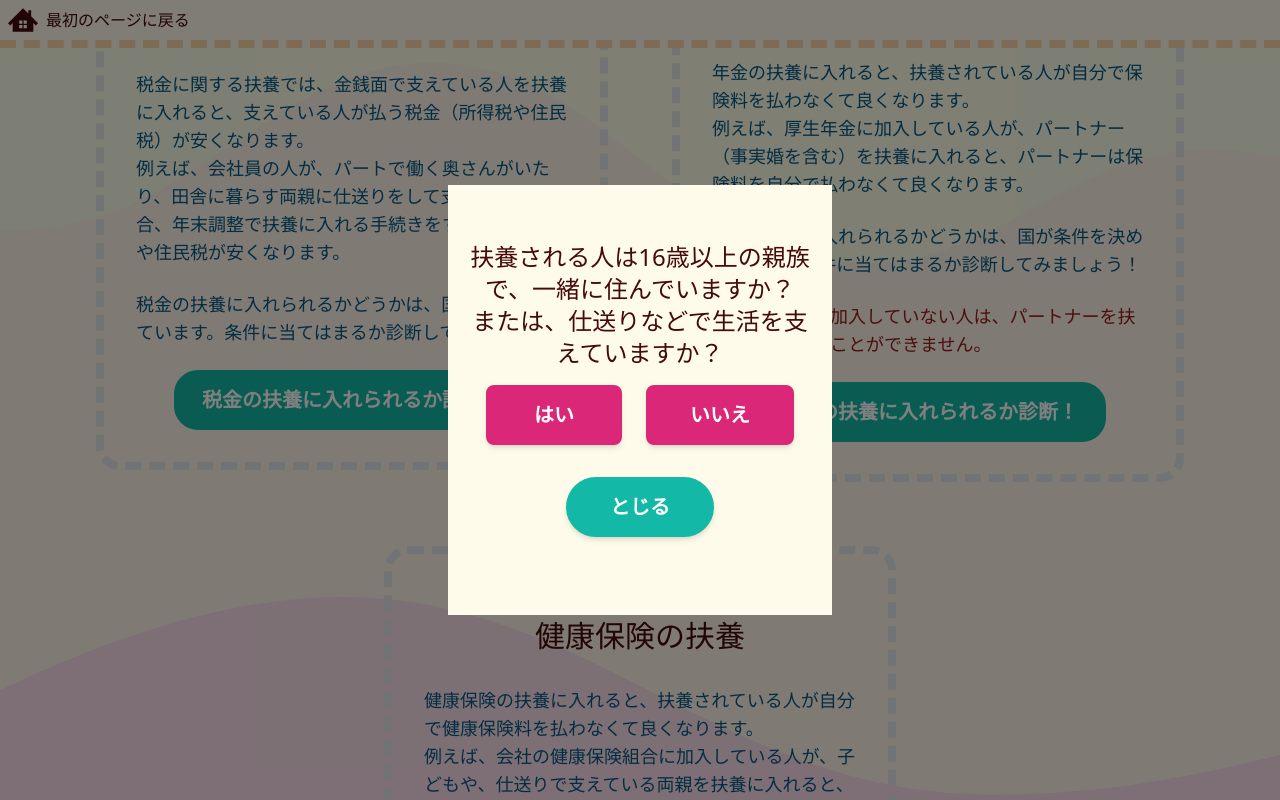
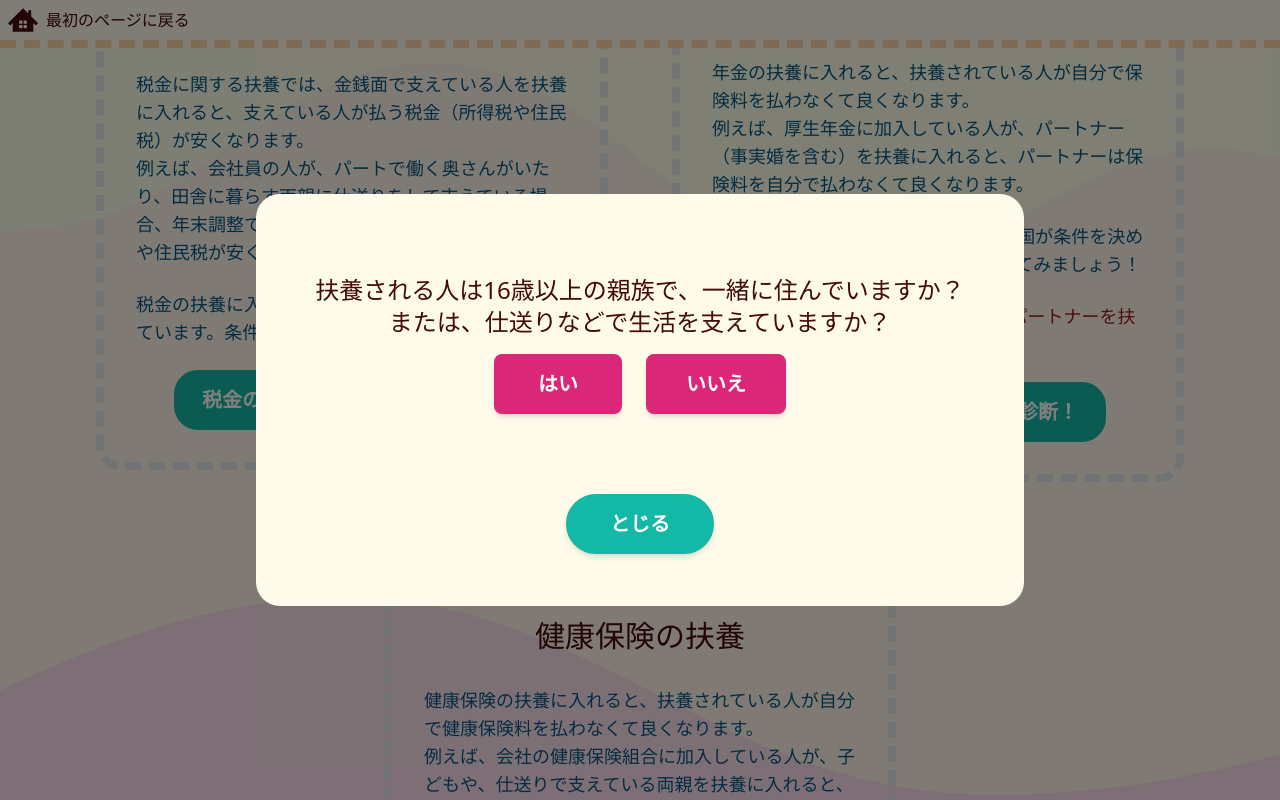
Before and after one commit to Miki-Sh/fukushi, a Next.js app: page /Fuyou in a window 1280 px wide. Both pictures are taken after a click on the button "税金の扶養に入れられるか診断！". Shown: the part 470-1270 px from the top of the page. Built offline with nearby package versions, Linux system fonts and the light colour scheme.

Commit message:
♻️ 共通部分をコンポーネントに変更

```diff
--- a/src/components/Fuyou/KenpoFuyou.jsx
+++ b/src/components/Fuyou/KenpoFuyou.jsx
@@ -1,4 +1,5 @@
 import { useState } from 'react';
+import Modal from 'src/components/Modal';
 
 const KenpoFuyou = (props) => {
   const setKenpoOpen = props.setKenpoOpen;
@@ -67,31 +68,24 @@ const KenpoFuyou = (props) => {
 
   ]
   return (
-    <div className='fixed top-0 left-0 w-full h-full bg-black bg-opacity-50
-        flex items-center justify-center z-1'
-        onClick={() => setKenpoOpen(false)}>
-      <div className=' h-[430px] w-96 p-4 text-center text-red-950 bg-amber-50'
-          onClick={(e) => e.stopPropagation()}>
+    <Modal
+      contents = { <>
         <h1 className='mt-10 mb-4 text-2xl'>{list[i].q}</h1>
         {!(i===0||i===1||i===10) && (
           <div>
-            <button className=' py-3 px-11 text-center shadow-md rounded-lg text-xl font-semibold
+            <button className=' py-3 px-10 text-center shadow-md rounded-lg text-xl font-semibold
               bg-pink-600 hover:bg-white text-white hover:text-pink-600 border-4 hover:border-4 border-pink-600
               transition duration-200 ease-in'
               onClick={() => setI(list[i].yes)}>はい</button>
-            <button className='ml-6 py-3 px-10 text-center shadow-md rounded-lg text-xl font-semibold
+            <button className='ml-6 py-3 px-9 text-center shadow-md rounded-lg text-xl font-semibold
               bg-pink-600 hover:bg-white text-white hover:text-pink-600 border-4 hover:border-4 border-pink-600
               transition duration-200 ease-in'
               onClick={() => setI(list[i].no)}>いいえ</button>
           </div>
         )}
-        <button className='my-8 py-3 px-10 text-center shadow-md rounded-full text-xl font-semibold
-          bg-teal-500 hover:bg-white text-white hover:text-teal-500 border-4 hover:border-4 border-teal-500
-          transition duration-200 ease-in'
-          onClick={() => setKenpoOpen(false)}>
-          とじる</button>
-      </div>
-    </div>
+       </> }
+      setModalOpen = { setKenpoOpen }
+    />
   );
 };
 
--- a/src/components/Fuyou/NenFuyou.jsx
+++ b/src/components/Fuyou/NenFuyou.jsx
@@ -1,4 +1,5 @@
 import { useState } from 'react';
+import Modal from 'src/components/Modal';
 
 const NenFuyou = (props) => {
   const setNenOpen = props.setNenOpen;
@@ -27,31 +28,24 @@ const NenFuyou = (props) => {
     },
   ]
   return (
-    <div className='fixed top-0 left-0 w-full h-full bg-black bg-opacity-50
-        flex items-center justify-center z-1'
-        onClick={() => setNenOpen(false)}>
-      <div className=' h-96 w-96 p-4 text-center text-red-950 bg-amber-50'
-          onClick={(e) => e.stopPropagation()}>
+    <Modal
+      contents = { <>
         <h1 className='mt-10 mb-4 text-2xl'>{list[i].q}</h1>
         {!(i===0||i===1||i===10) && (
           <div>
-            <button className=' py-3 px-11 text-center shadow-md rounded-lg text-xl font-semibold
+            <button className=' py-3 px-10 text-center shadow-md rounded-lg text-xl font-semibold
               bg-pink-600 hover:bg-white text-white hover:text-pink-600 border-4 hover:border-4 border-pink-600
               transition duration-200 ease-in'
               onClick={() => setI(list[i].yes)}>はい</button>
-            <button className='ml-6 py-3 px-10 text-center shadow-md rounded-lg text-xl font-semibold
+            <button className='ml-6 py-3 px-9 text-center shadow-md rounded-lg text-xl font-semibold
               bg-pink-600 hover:bg-white text-white hover:text-pink-600 border-4 hover:border-4 border-pink-600
               transition duration-200 ease-in'
               onClick={() => setI(list[i].no)}>いいえ</button>
           </div>
         )}
-        <button className='my-8 py-3 px-10 text-center shadow-md rounded-full text-xl font-semibold
-          bg-teal-500 hover:bg-white text-white hover:text-teal-500 border-4 hover:border-4 border-teal-500
-          transition duration-200 ease-in'
-          onClick={() => setNenOpen(false)}>
-          とじる</button>
-      </div>
-    </div>
+        </> }
+      setModalOpen = { setNenOpen }
+    />
   );
 };
 
--- a/src/components/Fuyou/ZeiFuyou.jsx
+++ b/src/components/Fuyou/ZeiFuyou.jsx
@@ -1,4 +1,5 @@
 import { useState } from 'react';
+import Modal from 'src/components/Modal';
 
 const ZeiFuyou = (props) => {
   const setZeiOpen = props.setZeiOpen;
@@ -73,31 +74,24 @@ const ZeiFuyou = (props) => {
   ];
 
   return (
-    <div className='fixed top-0 left-0 w-full h-full bg-black bg-opacity-50
-        flex items-center justify-center z-1'
-        onClick={() => setZeiOpen(false)}>
-      <div className='h-[430px] w-96 p-4 text-center text-red-950 bg-amber-50'
-          onClick={(e) => e.stopPropagation()}>
+    <Modal
+      contents = { <>
         <h1 className='mt-10 mb-4 text-2xl'>{list[i].q}</h1>
         {!(i===0||i===1) && (
           <div>
-            <button className=' py-3 px-11 text-center shadow-md rounded-lg text-xl font-semibold
+            <button className=' py-3 px-10 text-center shadow-md rounded-lg text-xl font-semibold
               bg-pink-600 hover:bg-white text-white hover:text-pink-600 border-4 hover:border-4 border-pink-600
               transition duration-200 ease-in'
               onClick={() => setI(list[i].yes)}>はい</button>
-            <button className='ml-6 py-3 px-10 text-center shadow-md rounded-lg text-xl font-semibold
+            <button className='ml-6 py-3 px-9 text-center shadow-md rounded-lg text-xl font-semibold
               bg-pink-600 hover:bg-white text-white hover:text-pink-600 border-4 hover:border-4 border-pink-600
               transition duration-200 ease-in'
               onClick={() => setI(list[i].no)}>いいえ</button>
           </div>
         )}
-        <button className='my-8 py-3 px-10 text-center shadow-md rounded-full text-xl font-semibold
-          bg-teal-500 hover:bg-white text-white hover:text-teal-500 border-4 hover:border-4 border-teal-500
-          transition duration-200 ease-in'
-          onClick={() => setZeiOpen(false)}>
-          とじる</button>
-      </div>
-    </div>
+       </> }
+      setModalOpen = { setZeiOpen }
+    />
   );
 };
 
```
